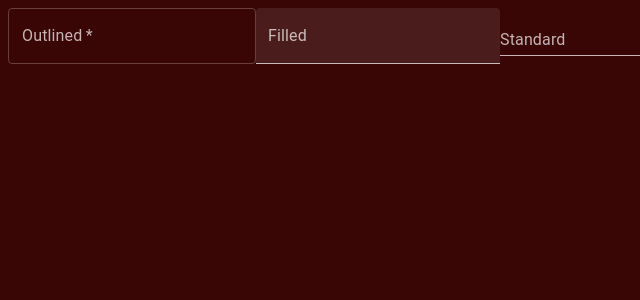
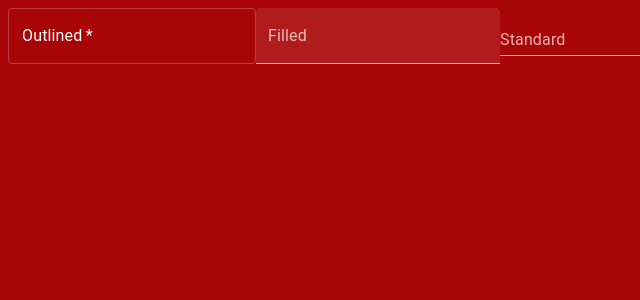
Before and after one commit to SudeepB19/demo-proj, a React (Create React App) app: page / in a window 1280 px wide. Shown: the top 300 px of the page, without its empty margins (0-640 px from the left). Built offline with nearby package versions, Linux system fonts and the light colour scheme.

Commit message:
bg-red css added

```diff
--- a/src/App.css
+++ b/src/App.css
@@ -1,5 +1,5 @@
 body{
-    background-color: rgb(57, 5, 5);
+    background-color: rgb(168, 6, 6);
     color: rgb(247, 209, 209);
 }
 
@@ -14,8 +14,8 @@ body{
 
 .MuiOutlinedInput-notchedOutline{
     border-color: white !important;
- }
+ }*/
 
  #outlined-basic-label{
     color: white !important;
- } */
+ }
```
